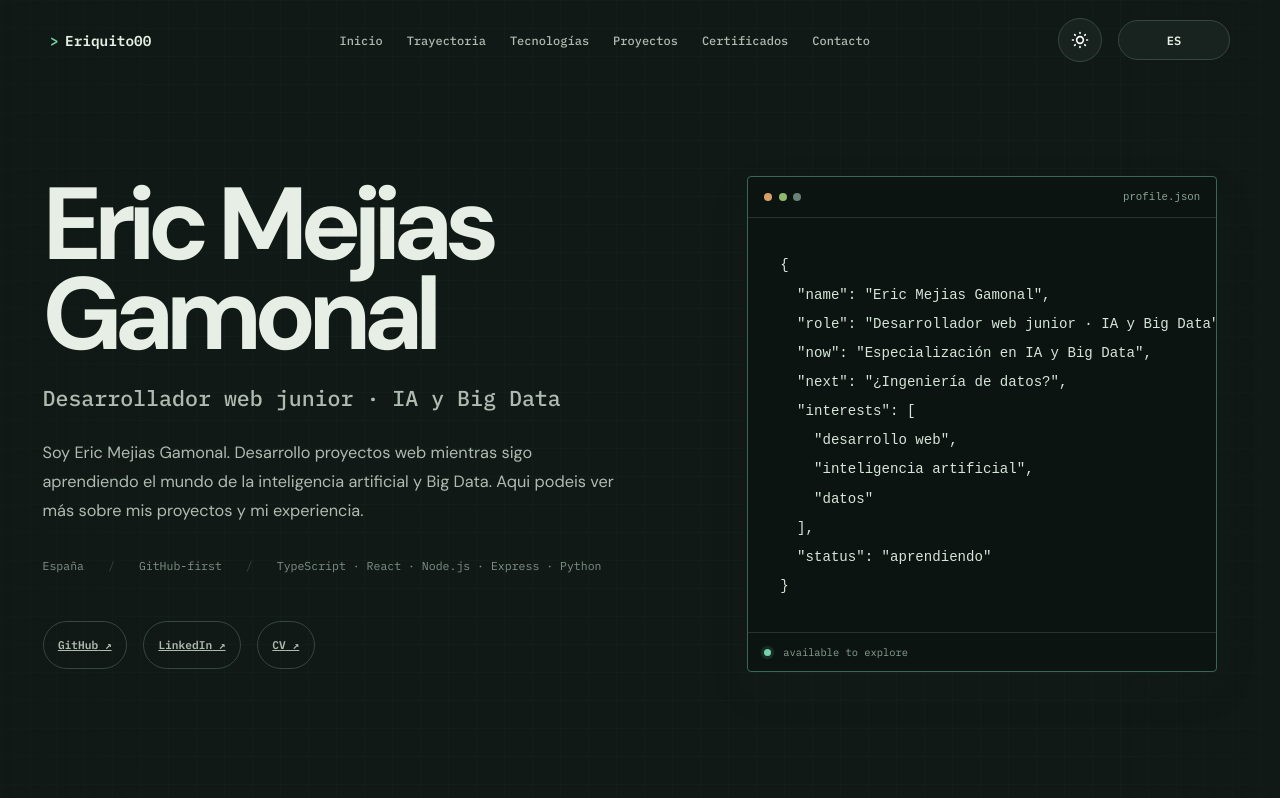
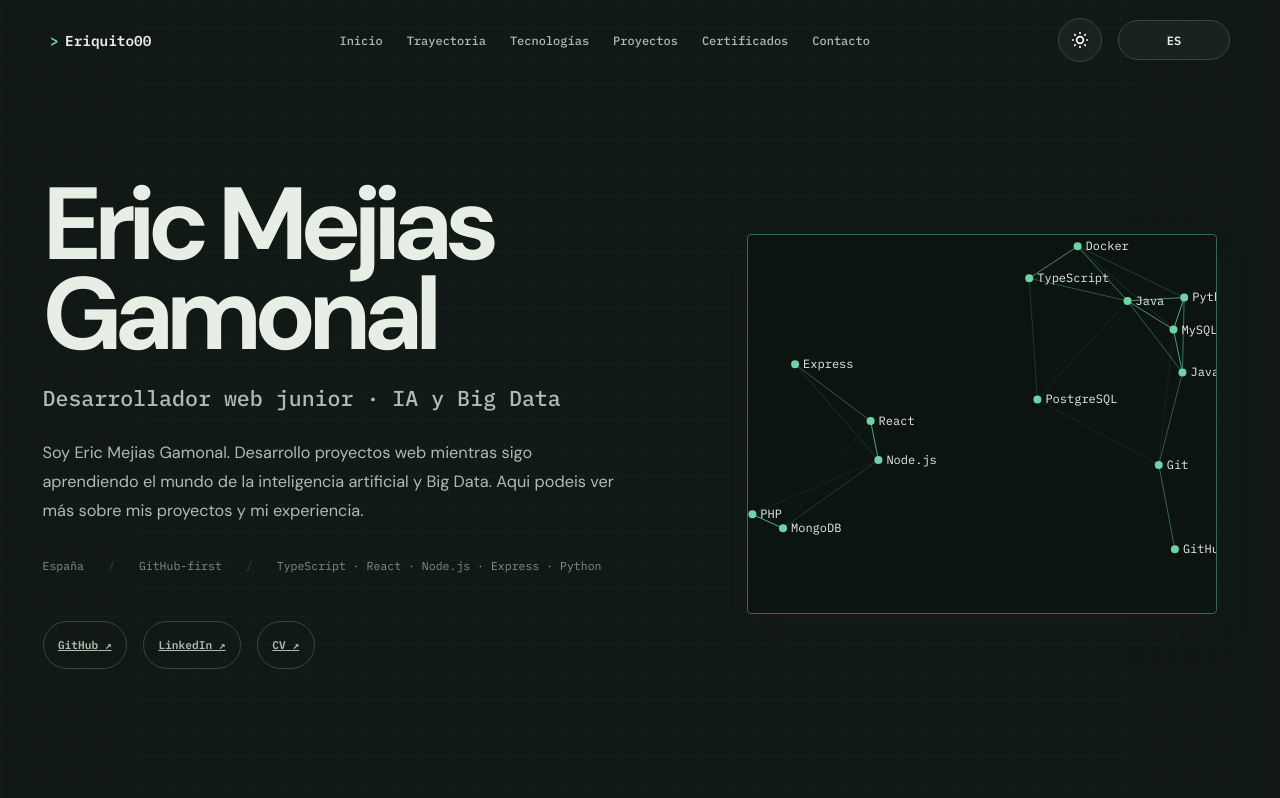
Before and after one commit to Eriquito00/eriquito00.github.io, a React (Vite) app: page / in a window 1280 px wide. Shown: the top 798 px of the page. Built offline with nearby package versions, Linux system fonts and the light colour scheme.

Commit message:
Data Graph component

```diff
--- /dev/null
+++ b/src/components/Hero/AINetworkGraph.tsx
@@ -0,0 +1,121 @@
+import { useEffect, useRef } from 'react';
+
+interface GraphNode {
+  x: number;
+  y: number;
+  vx: number;
+  vy: number;
+  label: string;
+}
+
+const labels = ["JavaScript", "TypeScript", "React", "Node.js", "Python", "Java", "Express", "PHP", "MySQL", "PostgreSQL", "MongoDB", "Git", "GitHub", "Docker"];
+const linkDistance = 150;
+
+const getCssColor = (name: string, fallback: string) => {
+  const value = getComputedStyle(document.documentElement).getPropertyValue(name).trim();
+  return value || fallback;
+};
+
+export const AINetworkGraph = () => {
+  const canvasRef = useRef<HTMLCanvasElement | null>(null);
+
+  useEffect(() => {
+    const canvas = canvasRef.current;
+    const parent = canvas?.parentElement;
+    const context = canvas?.getContext('2d');
+
+    if (!canvas || !parent || !context) return undefined;
+
+    const prefersReducedMotion = window.matchMedia('(prefers-reduced-motion: reduce)').matches;
+    const nodes: GraphNode[] = labels.map((label) => ({
+      x: Math.random(),
+      y: Math.random(),
+      vx: (Math.random() - 0.5) * 0.0025,
+      vy: (Math.random() - 0.5) * 0.0025,
+      label,
+    }));
+    let animationFrame = 0;
+
+    const resize = () => {
+      const pixelRatio = window.devicePixelRatio || 1;
+      canvas.width = parent.clientWidth * pixelRatio;
+      canvas.height = parent.clientHeight * pixelRatio;
+      canvas.style.width = `${parent.clientWidth}px`;
+      canvas.style.height = `${parent.clientHeight}px`;
+      context.setTransform(pixelRatio, 0, 0, pixelRatio, 0, 0);
+    };
+
+    const draw = () => {
+      const width = parent.clientWidth;
+      const height = parent.clientHeight;
+      const accent = getCssColor('--accent', '#34d399');
+      const ink = getCssColor('--ink', '#e7eee5');
+
+      context.clearRect(0, 0, width, height);
+
+      nodes.forEach((node) => {
+        if (!prefersReducedMotion) {
+          node.x += node.vx;
+          node.y += node.vy;
+          if (node.x < 0.05 || node.x > 0.95) node.vx *= -1;
+          if (node.y < 0.08 || node.y > 0.92) node.vy *= -1;
+        }
+      });
+
+      for (let first = 0; first < nodes.length; first += 1) {
+        for (let second = first + 1; second < nodes.length; second += 1) {
+          const firstNode = nodes[first];
+          const secondNode = nodes[second];
+          const dx = (firstNode.x - secondNode.x) * width;
+          const dy = (firstNode.y - secondNode.y) * height;
+          const distance = Math.sqrt(dx * dx + dy * dy);
+
+          if (distance < linkDistance) {
+            context.beginPath();
+            context.moveTo(firstNode.x * width, firstNode.y * height);
+            context.lineTo(secondNode.x * width, secondNode.y * height);
+            context.strokeStyle = accent;
+            context.globalAlpha = 1 - distance / linkDistance;
+            context.lineWidth = 1;
+            context.stroke();
+            context.globalAlpha = 1;
+          }
+        }
+      }
+
+      nodes.forEach((node) => {
+        const x = node.x * width;
+        const y = node.y * height;
+        context.beginPath();
+        context.arc(x, y, 4, 0, Math.PI * 2);
+        context.fillStyle = accent;
+        context.fill();
+        context.font = '12px IBM Plex Mono, monospace';
+        context.fillStyle = ink;
+        context.fillText(node.label, x + 8, y + 4);
+      });
+
+      if (!prefersReducedMotion) {
+        animationFrame = requestAnimationFrame(draw);
+      }
+    };
+
+    const observer = new ResizeObserver(resize);
+    observer.observe(parent);
+    resize();
+    draw();
+
+    return () => {
+      observer.disconnect();
+      cancelAnimationFrame(animationFrame);
+    };
+  }, []);
+
+  return (
+    <div className="ai-network-graph" role="img" aria-label="Red interactiva de tecnologías e inteligencia artificial">
+      <canvas ref={canvasRef} className="ai-network-graph-canvas" />
+    </div>
+  );
+};
+
+export default AINetworkGraph;
--- a/src/components/Hero/Hero.css
+++ b/src/components/Hero/Hero.css
@@ -88,59 +88,21 @@
   display: grid;
   place-items: center;
 }
-.code-window {
+.ai-network-graph {
+  position: relative;
   width: min(100%, 470px);
+  min-height: 380px;
   overflow: hidden;
   background: var(--code);
-  color: #d6e5d9;
   border: 1px solid color-mix(in srgb, var(--accent) 44%, var(--code));
   border-radius: var(--radius);
   box-shadow: var(--shadow);
   animation: settle 700ms cubic-bezier(0.16, 1, 0.3, 1) both;
 }
-.code-window-bar {
-  display: flex;
-  align-items: center;
-  gap: 0.4rem;
-  min-height: 2.6rem;
-  padding: 0 var(--s-3);
-  border-bottom: 1px solid rgba(255, 255, 255, 0.12);
-  color: #8aa295;
-  font: 0.67rem var(--mono);
-}
-.code-window-bar span {
-  width: 0.5rem;
-  height: 0.5rem;
-  border-radius: 50%;
-  background: #6a8177;
-}
-.code-window-bar span:first-child {
-  background: #d8a067;
-}
-.code-window-bar span:nth-child(2) {
-  background: #91b96c;
-}
-.code-window-bar code {
-  margin-left: auto;
-}
-.code-window pre {
-  min-height: 16rem;
-  margin: 0;
-  padding: var(--s-5);
-  overflow: auto;
-  font: 0.88rem/2 var(--mono);
-}
-.code-keyword {
-  color: #73d3ad;
-}
-.code-string {
-  color: #e7c68a;
-}
-.code-window-footer {
-  padding: var(--s-2) var(--s-3);
-  border-top: 1px solid rgba(255, 255, 255, 0.12);
-  color: #8aa295;
-  font: 0.65rem var(--mono);
+.ai-network-graph-canvas {
+  display: block;
+  width: 100%;
+  height: 100%;
 }
 .status-dot {
   display: inline-block;
@@ -192,3 +154,8 @@
 .text-link span {
   margin-left: 0.5rem;
 }
+@keyframes graph-pulse {
+  50% {
+    opacity: 0.45;
+  }
+}
--- a/src/components/Hero/Hero.tsx
+++ b/src/components/Hero/Hero.tsx
@@ -1,16 +1,9 @@
 import { useLanguage } from '../../i18n/useLanguage';
+import AINetworkGraph from './AINetworkGraph';
 import './Hero.css';
 
 const Hero = () => {
   const { t } = useLanguage();
-  const profile = {
-    name: 'Eric Mejias Gamonal',
-    role: t.hero.role,
-    now: t.hero.profileNow,
-    next: t.hero.profileNext,
-    interests: t.hero.profileInterests,
-    status: t.hero.profileStatus,
-  };
 
   return (
     <section id="hero" className="hero-section" aria-labelledby="hero-title">
@@ -56,18 +49,8 @@ const Hero = () => {
           </div>
         </div>
 
-        <div className="hero-visual" aria-label="Resumen del stack de Eric">
-          <div className="code-window">
-            <div className="code-window-bar">
-              <span></span><span></span><span></span><code>profile.json</code>
-            </div>
-            <pre>
-              <code>{JSON.stringify(profile, null, 2)}</code>
-            </pre>
-            <div className="code-window-footer">
-              <span className="status-dot"></span> {t.hero.status}
-            </div>
-          </div>
+        <div className="hero-visual">
+          <AINetworkGraph />
         </div>
       </div>
     </section>
--- a/src/styles/responsive.css
+++ b/src/styles/responsive.css
@@ -29,12 +29,9 @@
   .hero-visual {
     justify-items: stretch;
   }
-  .code-window {
+  .ai-network-graph {
     width: 100%;
     transform: none;
-  }
-  .code-window pre {
-    min-height: auto;
   }
   .skills-grid,
   .projects-grid,
```
